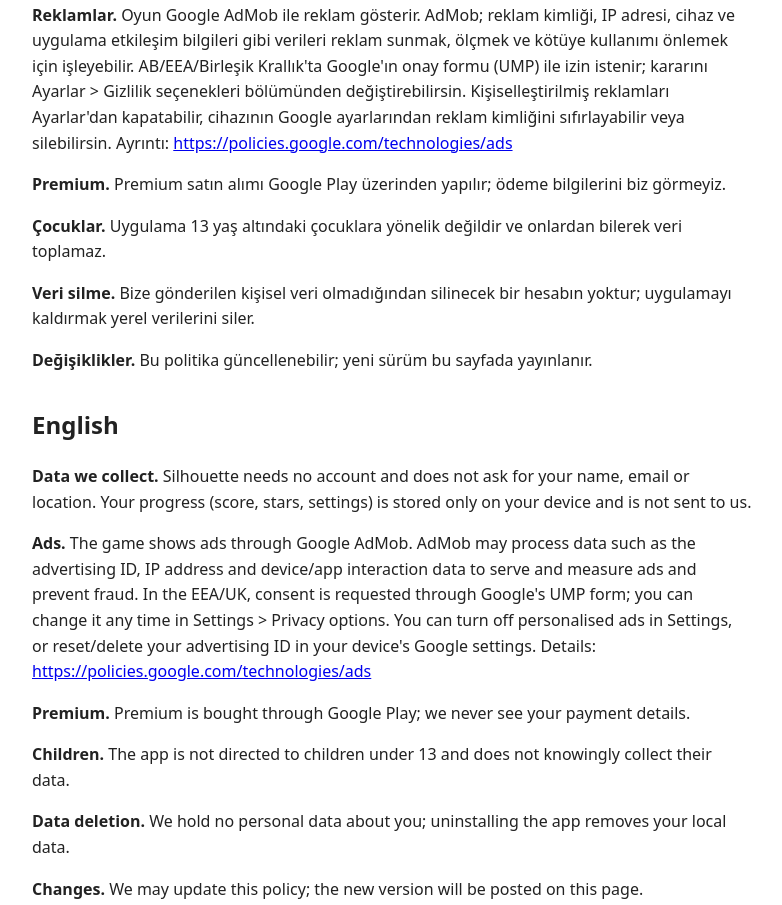
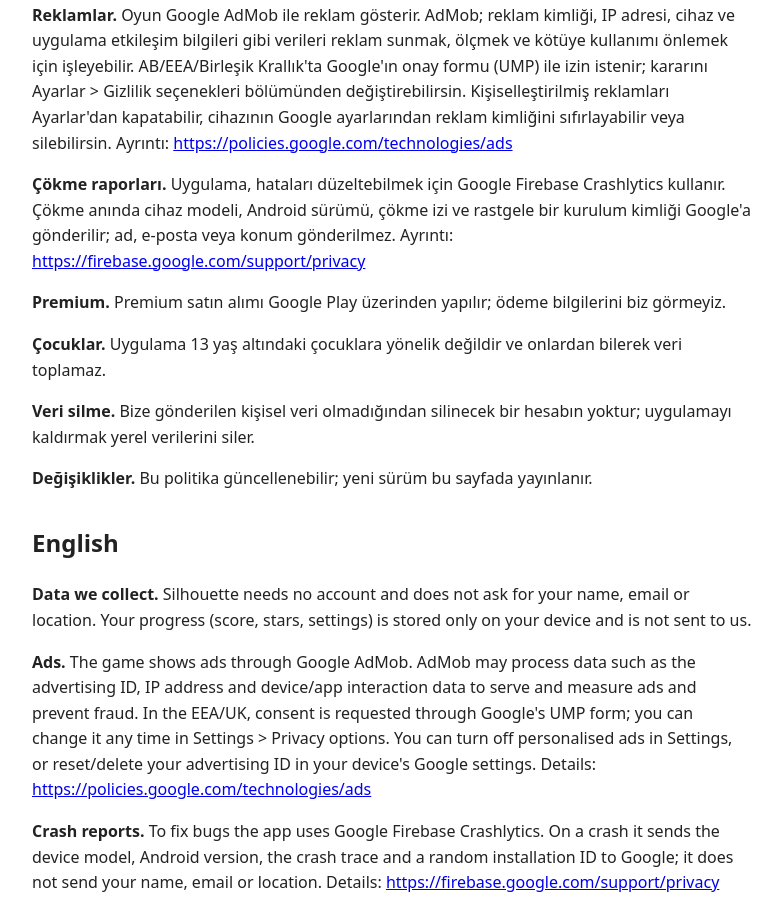
Before and after one commit to gbilgeturk/siluet-privacy, a plain HTML site: page index.html in a window 1280 px wide. Shown: the part 331-1236 px from the top of the page, without its empty margins (248-1030 px from the left). Drawn offline with Linux system fonts and the light colour scheme.

Commit message:
Gizlilik politikası: Crashlytics

```diff
--- a/index.html
+++ b/index.html
@@ -3,6 +3,7 @@
 <h2>Türkçe</h2>
 <p><strong>Topladığımız veriler.</strong> Silüet hesap gerektirmez; ad, e-posta veya konum istemez. İlerlemen (puan, yıldız, ayarlar) yalnızca cihazında saklanır ve bize gönderilmez.</p>
 <p><strong>Reklamlar.</strong> Oyun Google AdMob ile reklam gösterir. AdMob; reklam kimliği, IP adresi, cihaz ve uygulama etkileşim bilgileri gibi verileri reklam sunmak, ölçmek ve kötüye kullanımı önlemek için işleyebilir. AB/EEA/Birleşik Krallık&#x27;ta Google&#x27;ın onay formu (UMP) ile izin istenir; kararını Ayarlar &gt; Gizlilik seçenekleri bölümünden değiştirebilirsin. Kişiselleştirilmiş reklamları Ayarlar&#x27;dan kapatabilir, cihazının Google ayarlarından reklam kimliğini sıfırlayabilir veya silebilirsin. Ayrıntı: <a href="https://policies.google.com/technologies/ads">https://policies.google.com/technologies/ads</a></p>
+<p><strong>Çökme raporları.</strong> Uygulama, hataları düzeltebilmek için Google Firebase Crashlytics kullanır. Çökme anında cihaz modeli, Android sürümü, çökme izi ve rastgele bir kurulum kimliği Google&#x27;a gönderilir; ad, e-posta veya konum gönderilmez. Ayrıntı: <a href="https://firebase.google.com/support/privacy">https://firebase.google.com/support/privacy</a></p>
 <p><strong>Premium.</strong> Premium satın alımı Google Play üzerinden yapılır; ödeme bilgilerini biz görmeyiz.</p>
 <p><strong>Çocuklar.</strong> Uygulama 13 yaş altındaki çocuklara yönelik değildir ve onlardan bilerek veri toplamaz.</p>
 <p><strong>Veri silme.</strong> Bize gönderilen kişisel veri olmadığından silinecek bir hesabın yoktur; uygulamayı kaldırmak yerel verilerini siler.</p>
@@ -10,6 +11,7 @@
 <h2>English</h2>
 <p><strong>Data we collect.</strong> Silhouette needs no account and does not ask for your name, email or location. Your progress (score, stars, settings) is stored only on your device and is not sent to us.</p>
 <p><strong>Ads.</strong> The game shows ads through Google AdMob. AdMob may process data such as the advertising ID, IP address and device/app interaction data to serve and measure ads and prevent fraud. In the EEA/UK, consent is requested through Google&#x27;s UMP form; you can change it any time in Settings &gt; Privacy options. You can turn off personalised ads in Settings, or reset/delete your advertising ID in your device&#x27;s Google settings. Details: <a href="https://policies.google.com/technologies/ads">https://policies.google.com/technologies/ads</a></p>
+<p><strong>Crash reports.</strong> To fix bugs the app uses Google Firebase Crashlytics. On a crash it sends the device model, Android version, the crash trace and a random installation ID to Google; it does not send your name, email or location. Details: <a href="https://firebase.google.com/support/privacy">https://firebase.google.com/support/privacy</a></p>
 <p><strong>Premium.</strong> Premium is bought through Google Play; we never see your payment details.</p>
 <p><strong>Children.</strong> The app is not directed to children under 13 and does not knowingly collect their data.</p>
 <p><strong>Data deletion.</strong> We hold no personal data about you; uninstalling the app removes your local data.</p>
```
